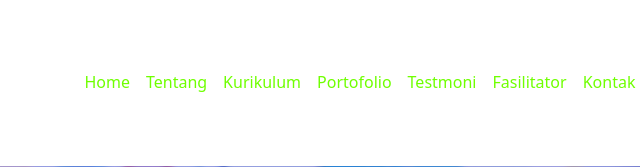
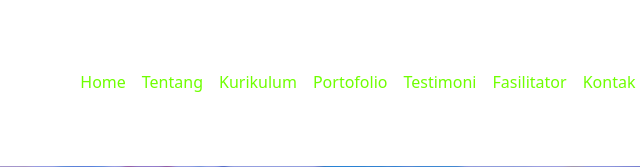
Before and after one commit to Nursalbilah21/Webiste_kelompok_anakanak, a plain HTML site: page index.html in a window 1280 px wide. Shown: the top 167 px of the page, 265-905 px from the left. Drawn offline with nearby package versions, Linux system fonts and the light colour scheme; a web font is replaced by a local one.

Commit message:
Update index.html

```diff
--- a/index.html
+++ b/index.html
@@ -39,7 +39,7 @@
                         <a class="nav-link" href="#portfolio">Portofolio</a>
                     </li>
                     <li class="nav-item">
-                        <a class="nav-link" href="#reviews">Testmoni</a>
+                        <a class="nav-link" href="#reviews">Testimoni</a>
                     </li>
                     <li class="nav-item">
                         <a class="nav-link" href="#team">Fasilitator</a>
```
